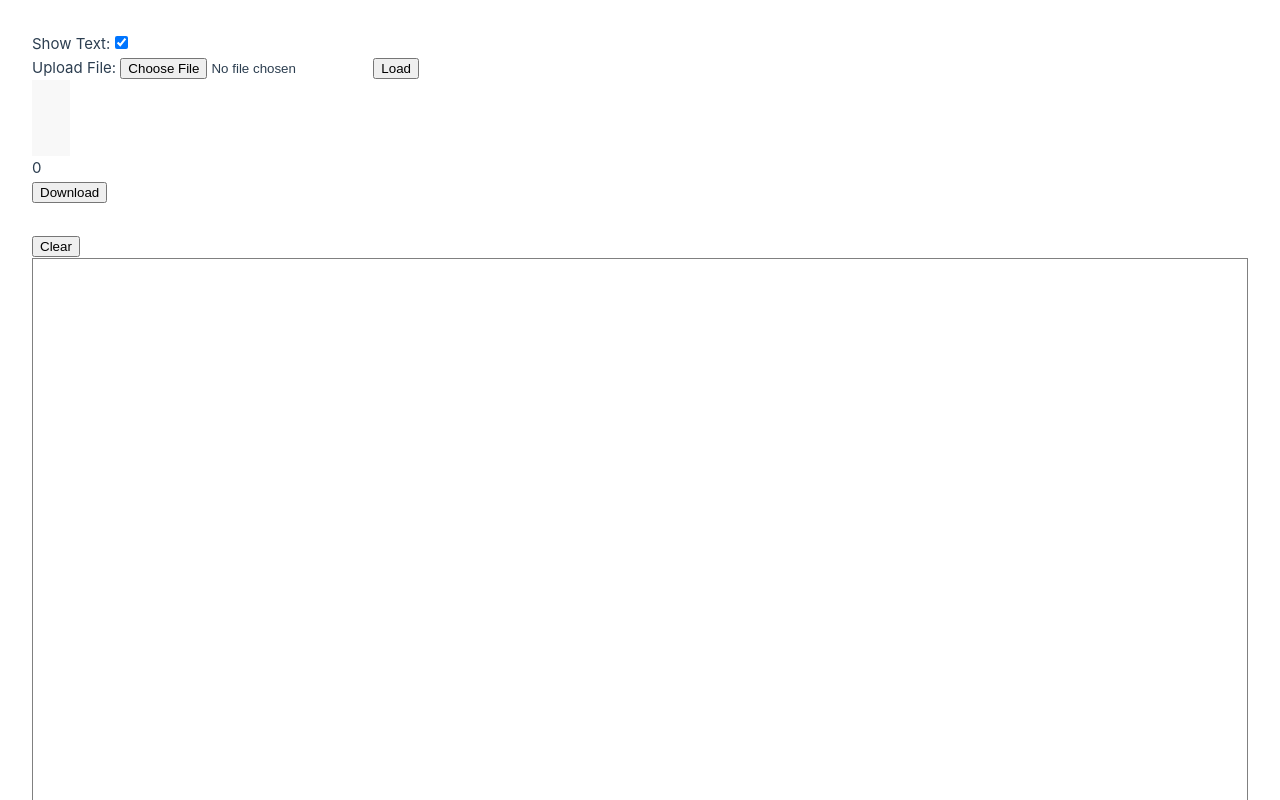
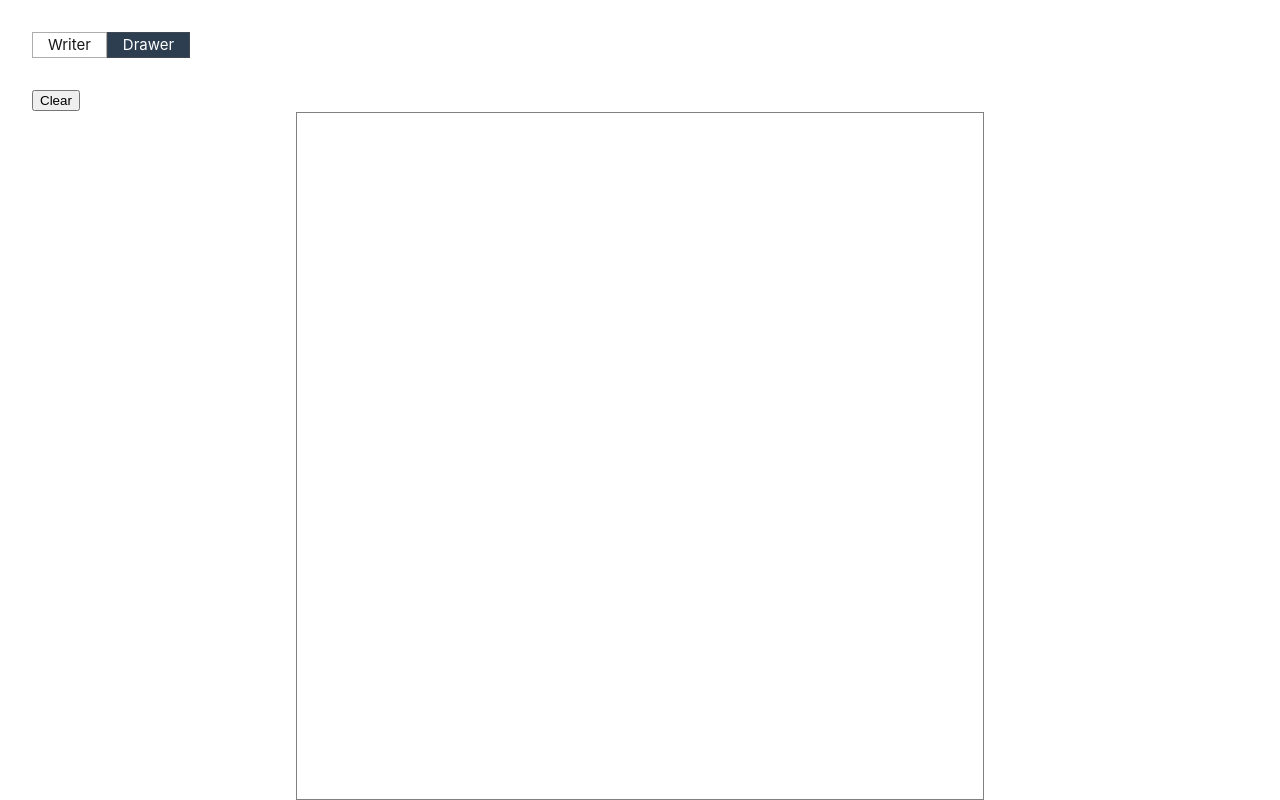
Before and after one commit to sujoykroy/picscript, a Vue app: page /#/image-editor in a window 1280 px wide. Shown: the top 800 px of the page. Built offline with nearby package versions, Linux system fonts and the light colour scheme.

Commit message:
vouter based tabs is used to show reader and writer. svg screen position is adjusted with aspect ratio

```diff
--- a/package.json
+++ b/package.json
@@ -12,7 +12,8 @@
   },
   "dependencies": {
     "pinia": "^2.1.3",
-    "vue": "^3.3.4"
+    "vue": "^3.3.4",
+    "vue-router": "^4.2.4"
   },
   "devDependencies": {
     "@rushstack/eslint-patch": "^1.2.0",
--- a/src/App.vue
+++ b/src/App.vue
@@ -1,11 +1,10 @@
 <script setup>
-import { onMounted } from 'vue'
-import PicSeqEditor from '@/components/PicSeqEditor.vue'
-import PicImageEditor from '@/components/PicImageEditor.vue'
+import { onMounted, ref } from 'vue'
 
 import { usePicStore } from '@/stores/pic.js'
 
 const picStore = usePicStore()
+const activeTab = ref('writer')
 
 onMounted(async () => {
     const opfsRoot = await navigator.storage.getDirectory()
@@ -16,13 +15,25 @@ onMounted(async () => {
 
 <template>
     <main>
+        <div style="display: flex" class="top-menu">
+            <router-link :to="{ name: 'picSeqEditor' }">Writer</router-link>
+            <router-link :to="{ name: 'picImageEditor' }">Drawer</router-link>
+        </div>
         <div>
-            <PicSeqEditor />
-        </div>
-        <div style="height: 500px">
-            <PicImageEditor />
+            <router-view></router-view>
         </div>
     </main>
 </template>
 
-<style scoped></style>
+<style scoped>
+.top-menu a {
+    padding-left: 1em;
+    padding-right: 1em;
+    border: 1px solid var(--color-border);
+}
+
+.top-menu .router-link-active {
+    color: var(--vt-c-link-text-hover);
+    background-color: var(--vt-c-link-bg-hover);
+}
+</style>
--- a/src/assets/base.css
+++ b/src/assets/base.css
@@ -17,8 +17,8 @@
 
     --vt-c-text-light-1: var(--vt-c-indigo);
     --vt-c-text-light-2: rgba(60, 60, 60, 0.66);
-    --vt-c-text-dark-1: var(--vt-c-white);
-    --vt-c-text-dark-2: rgba(235, 235, 235, 0.64);
+    --vt-c-text-dark-1: var(--vt-c-black-soft);
+    --vt-c-text-dark-2: var(--vt-c-black);
 }
 
 /* semantic color variables for this project */
@@ -27,13 +27,17 @@
     --color-background-soft: var(--vt-c-white-soft);
     --color-background-mute: var(--vt-c-white-mute);
 
-    --color-border: var(--vt-c-divider-light-2);
+    --color-border: var(--vt-c-divider-dark-2);
     --color-border-hover: var(--vt-c-divider-light-1);
 
-    --color-heading: var(--vt-c-text-light-1);
-    --color-text: var(--vt-c-text-light-1);
+    --color-heading: var(--vt-c-text-dark-1);
+    --color-text: var(--vt-c-text-dark-1);
 
     --section-gap: 160px;
+
+    --vt-c-link-bg-hover: var(--vt-c-indigo);
+    --vt-c-link-text-hover: var(--vt-c-white);
+    --vt-c-link-text: var(--vt-c-black);
 }
 
 /*
--- a/src/assets/main.css
+++ b/src/assets/main.css
@@ -12,16 +12,16 @@ body {
     flex-direction: column;
 }
 
-a,
-.green {
+a {
     text-decoration: none;
-    color: hsla(160, 100%, 37%, 1);
+    color: var(--vt-c-link-text);
     transition: 0.4s;
 }
 
 @media (hover: hover) {
     a:hover {
-        background-color: hsla(160, 100%, 37%, 0.2);
+        color: var(--vt-c-link-text-hover);
+        background-color: var(--vt-c-link-bg-hover);
     }
 }
 
--- a/src/components/PicImageEditor.vue
+++ b/src/components/PicImageEditor.vue
@@ -1,7 +1,10 @@
 <script setup>
-import { ref } from 'vue'
+import { ref, onMounted, onUnmounted } from 'vue'
+
 const mousePressed = ref(false)
 const svgContainer = ref()
+const toolboxContainer = ref()
+const toolboxRect = ref()
 
 class Shape {
     constructor() {
@@ -55,10 +58,31 @@ function onMouseMove(event) {
     if (!mousePressed.value) return
     shapes.value.at(-1).addPointFromEvent(event, svgContainer.value)
 }
+
+function adjustSvgContainer() {
+    toolboxRect.value = toolboxContainer.value.getBoundingClientRect()
+    let remainingHeight = window.innerHeight - parseFloat(toolboxRect.value.bottom)
+    let heightWidth = Math.min(parseFloat(toolboxRect.value.width), remainingHeight)
+    svgContainer.value.style.width = heightWidth
+    svgContainer.value.style.height = heightWidth
+
+    svgContainer.value.style.left = (window.innerWidth - heightWidth) / 2
+    svgContainer.value.style.top = toolboxRect.value.bottom + (remainingHeight - heightWidth) / 4
+}
+
+onMounted(() => {
+    window.addEventListener('resize', adjustSvgContainer)
+    adjustSvgContainer()
+})
+
+onUnmounted(() => {
+    window.removeEventListener('resize', adjustSvgContainer)
+})
 </script>
 
 <template>
     <div>
+        <div ref="toolboxContainer">
             <div style="width: 2em; height: 2em">
                 <svg
                     version="1.1"
@@ -78,6 +102,7 @@ function onMouseMove(event) {
                 </svg>
             </div>
             <button @click="shapes = []">Clear</button>
+        </div>
         <div
             @mousedown="onMouseDown"
             @mouseup="onMouseUp"
@@ -85,7 +110,6 @@ function onMouseMove(event) {
             @touchend="onMouseUp"
             @mousemove="onMouseMove"
             @touchmove="onMouseMove"
-            style="border: 1px solid gray; height: 100%; width: 100%"
         >
             <svg
                 version="1.1"
@@ -95,6 +119,7 @@ function onMouseMove(event) {
                 viewBox="0 0 100 100"
                 preserveAspectRatio="none"
                 ref="svgContainer"
+                style="border: 1px solid gray; position: absolute; bottom: 0px"
             >
                 <polyline
                     v-for="shape of shapes"
--- a/src/main.js
+++ b/src/main.js
@@ -2,10 +2,18 @@ import './assets/main.css'
 
 import { createApp } from 'vue'
 import { createPinia } from 'pinia'
+import { createRouter, createWebHashHistory } from 'vue-router'
 import App from './App.vue'
+import { routes } from './routes.js'
+
+const router = createRouter({
+    history: createWebHashHistory(),
+    routes // short for `routes: routes`
+})
 
 const app = createApp(App)
 
 app.use(createPinia())
+app.use(router)
 
 app.mount('#app')
--- /dev/null
+++ b/src/routes.js
@@ -0,0 +1,7 @@
+import PicSeqEditor from '@/components/PicSeqEditor.vue'
+import PicImageEditor from '@/components/PicImageEditor.vue'
+
+export const routes = [
+    { path: '/seq-editor', name: 'picSeqEditor', component: PicSeqEditor },
+    { path: '/image-editor', name: 'picImageEditor', component: PicImageEditor }
+]
```
Also changed, not shown: 1 other file (tests, documents, lock files or other folders). Lines whose indentation alone changed are shown as unchanged.
